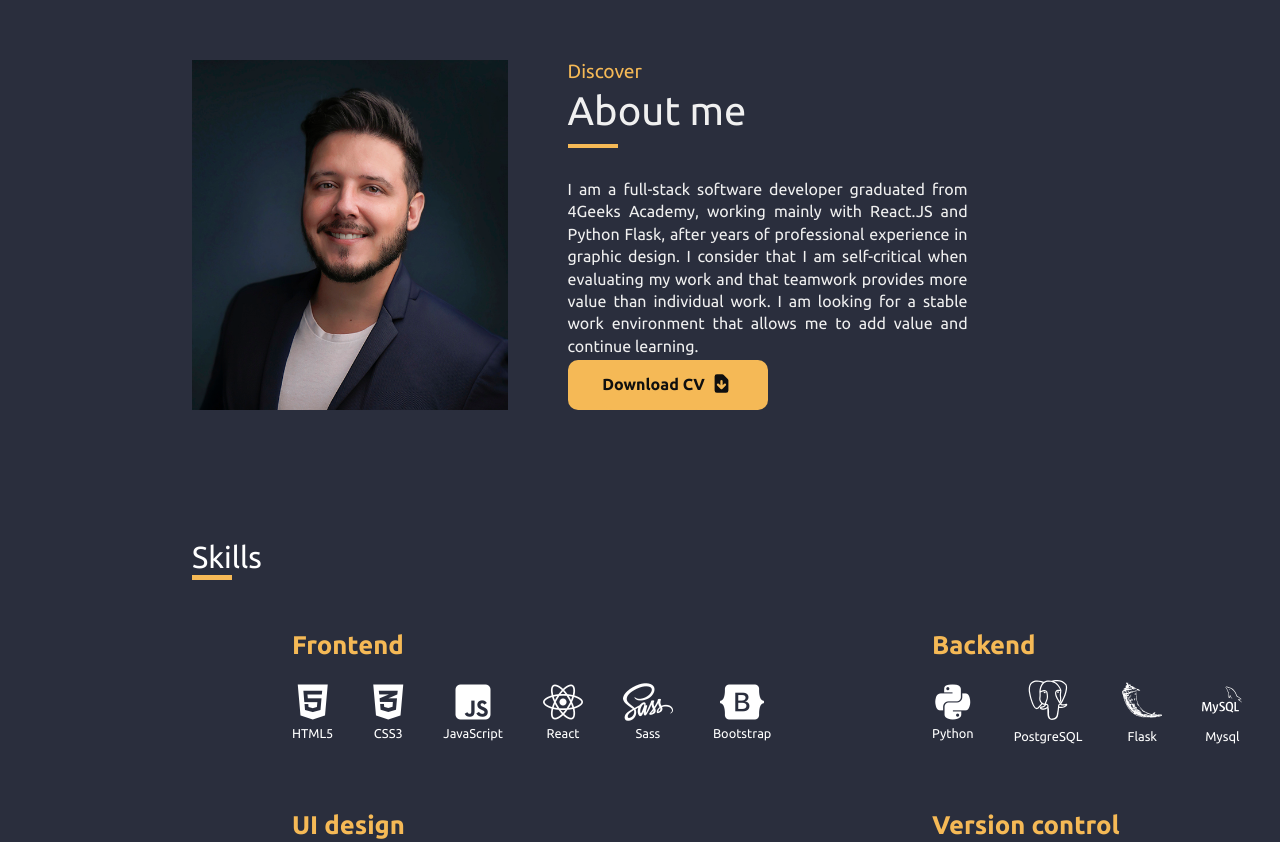
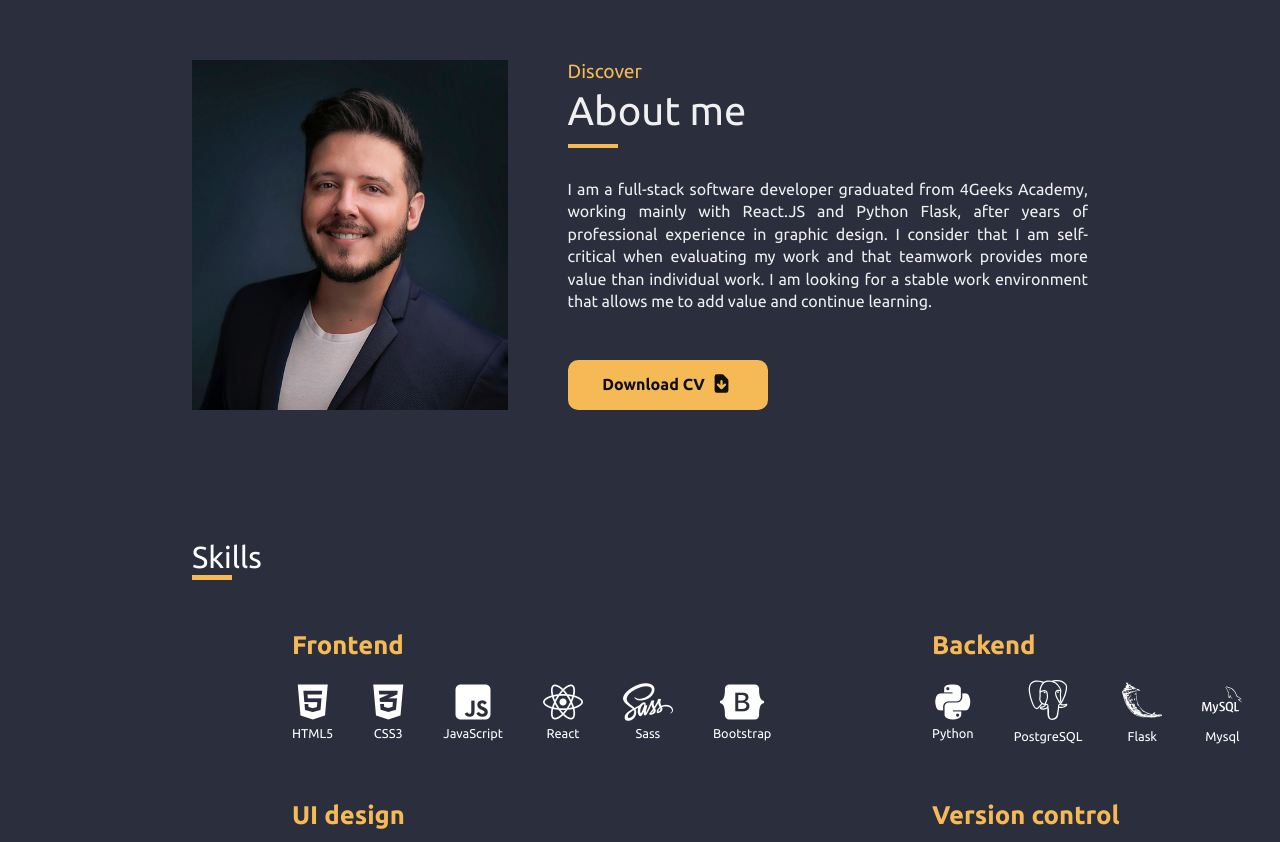
Before and after one commit to George-Lion/my-portfolio, a React (Vite) app: page / in a window 1280 px wide. Shown: the part 850-1692 px from the top of the page. Built offline with nearby package versions, Linux system fonts and the light colour scheme.

Commit message:
responsive portfolio

```diff
--- a/src/components/AboutMe.jsx
+++ b/src/components/AboutMe.jsx
@@ -19,8 +19,8 @@ const AboutMe = ({ theme }) => {
         }
         id="about"
       >
-        <div className={styles.bloc2__box} data-aos="fade-up">
-          <div className={styles.bloc2__box__content} data-aos="fade-up">
+        <div className={styles.bloc2__box}>
+          <div className={styles.bloc2__box__content}>
             <div className={styles.bloc2__box__content__picbox}>
               <img
                 className={styles.bloc2__box__content__picbox__picture1}
--- a/src/components/AboutMe.module.scss
+++ b/src/components/AboutMe.module.scss
@@ -14,12 +14,19 @@
         background-color: $ml1;
     }
 
-
-    $breakpoint-tablet: 800px;
+    $breakpoint-tablet: 820px;
     @media (max-width: $breakpoint-tablet) {
         width: 100%;
-        height: 1200px;
-        margin-top: 100px;
+        height: 100%;
+        padding-top: 20%;
+        padding-bottom: 0px;
+    }
+
+    $breakpoint-tablet: 778px;
+    @media (max-width: $breakpoint-tablet) {
+        width: 100%;
+        height: 100%;
+        padding-bottom: 0px;
     }
 
     $breakpoint-tablet: 500px;
@@ -40,6 +47,20 @@
             width: 90%;
         }
 
+        $breakpoint-tablet: 820px;
+        @media (max-width: $breakpoint-tablet) {
+            width: 100%;
+            padding-top: 0px;
+            margin: 0px;
+        }
+
+        $breakpoint-tablet: 778px;
+        @media (max-width: $breakpoint-tablet) {
+                width: 100%;
+                padding-top: 0px;
+                margin: 0px;
+            }
+
         $breakpoint-tablet: 500px;
         @media (max-width: $breakpoint-tablet) {
             width: 100%;
@@ -58,9 +79,23 @@
                 width: 100%;
             }
 
-            $breakpoint-tablet: 800px;
+            $breakpoint-tablet: 820px;
+                @media (max-width: $breakpoint-tablet) {
+                    width: 90%;
+                    margin: auto;
+                }
+
+            $breakpoint-tablet: 620px;
             @media (max-width: $breakpoint-tablet) {
                 width: 90%;
+                display: block;
+                justify-content: center;
+            }
+
+            $breakpoint-tablet: 778px;
+            @media (max-width: $breakpoint-tablet) {
+                width: 90%;
+                display: block;
                 justify-content: center;
             }
 
@@ -85,15 +120,18 @@
                         margin: 50px 30px 0px 0px;
                     }
 
-                    $breakpoint-tablet: 800px;
+                    $breakpoint-tablet: 820px;
                     @media (max-width: $breakpoint-tablet) {
-                        width: 80%;
-                        margin: 50px 0px 0px 35px;
+                        width: 300px;
+                        object-fit: contain;
+                        margin: 0px 20px 20px 0px;
                     }
 
-                    $breakpoint-tablet: 600px;
+                    $breakpoint-tablet: 778px;
                     @media (max-width: $breakpoint-tablet) {
-                        margin-left: 80px;
+                        width: 250px;
+                        object-fit: contain;
+                        margin: 0px 0px 20px 0px;
                     }
 
                     $breakpoint-tablet: 500px;
@@ -110,6 +148,20 @@
                 justify-content: right;
                 height: 350px;
                 margin-top: 50px;
+
+                $breakpoint-tablet: 820px;
+                @media (max-width: $breakpoint-tablet) {
+                    margin: 0px 0px 0px 0px;
+                    height: 340px;
+                    justify-content: left;
+                }
+
+                $breakpoint-tablet: 778px;
+                @media (max-width: $breakpoint-tablet) {
+                    margin: 0px 0px 0px 0px;
+                    height: 300px;
+                    justify-content: left;
+                }
 
                 $breakpoint-tablet: 500px;
                 @media (max-width: $breakpoint-tablet) {
@@ -133,7 +185,7 @@
                     color: $resalt;
                     font-size: 1.2rem;
 
-                    $breakpoint-tablet: 800px;
+                    $breakpoint-tablet: 820px;
                     @media (max-width: $breakpoint-tablet) {
                         margin: 0px 0px 0px 0px;
 
@@ -162,7 +214,7 @@
                     color: $textl;
                 }
 
-                $breakpoint-tablet: 800px;
+                $breakpoint-tablet: 820px;
                 @media (max-width: $breakpoint-tablet) {
                     font-size: 1.8rem;
                     margin: 0px 0px 0px 0px;
@@ -183,7 +235,7 @@
                 height:4px;
                 background-color: $resalt;
 
-                $breakpoint-tablet: 800px;
+                $breakpoint-tablet: 820px;
                 @media (max-width: $breakpoint-tablet) {
                     margin: 0px 0px 0px 0px;
 
@@ -198,7 +250,7 @@
 
                 &__text1{
                     color: $text2;
-                    width: 80%;
+                    width:80%;
                     text-align: justify;
                     line-height: 1.4;
                     font-size: 1.1rem;
@@ -213,17 +265,42 @@
                         color: $textl;
                     }
 
-                    $breakpoint-tablet: 1300px;
+                    $breakpoint-tablet: 1500px;
                     @media (max-width: $breakpoint-tablet) {
-                        width: 400px;
+                        width: 100%;
                         margin: 30px auto 0px auto;
+                        font-size: 1rem;
+                    }
+
+                    $breakpoint-tablet: 1200px;
+                    @media (max-width: $breakpoint-tablet) {
+                        margin: 30px auto 0px auto;
+                        font-size: 0.9rem;
+                    }
+
+                    $breakpoint-tablet: 980px;
+                    @media (max-width: $breakpoint-tablet) {
+
+                        font-size: 0.9rem;
+
+                    }
+
+                    $breakpoint-tablet: 820px;
+                    @media (max-width: $breakpoint-tablet) {
+
+                        font-size: 0.9rem;
+
+                    }
+
+                    $breakpoint-tablet: 778px;
+                    @media (max-width: $breakpoint-tablet) {
                         font-size: 1rem;
 
                     }
 
                     $breakpoint-tablet: 500px;
                     @media (max-width: $breakpoint-tablet) {
-                        width: 100%;
+
                         margin: 30px 10px 40px 0px;
                         font-size: 0.9rem;
 
@@ -231,7 +308,7 @@
 
                     $breakpoint-tablet: 377px;
                     @media (max-width: $breakpoint-tablet) {
-                        width: 100%;
+
                         margin: 30px 10px 45px 0px;
                         font-size: 0.9rem;
 
@@ -239,7 +316,7 @@
 
                     $breakpoint-tablet: 340px;
                     @media (max-width: $breakpoint-tablet) {
-                        width: 100%;
+
                         margin: 30px 10px 60px 0px;
                         font-size: 0.9rem;
 
@@ -258,12 +335,22 @@
                         position: absolute;
                         bottom: 0;
 
-                        $breakpoint-tablet: 800px;
+                        $breakpoint-tablet: 820px;
                         @media (max-width: $breakpoint-tablet) {
                             width: 100%;
                             height: 40px;
                             font-size: 1.2rem;
                             padding-top: 8px;
+
+                        }
+
+                        $breakpoint-tablet: 778px;
+                        @media (max-width: $breakpoint-tablet) {
+                            width: 100%;
+                            height: 40px;
+                            font-size: 1.2rem;
+                            margin-top: 20px;
+
 
                         }
 
@@ -283,6 +370,11 @@
                             border-radius: 10px;
                             margin-top: 15px;
 
+                            $breakpoint-tablet: 820px;
+                            @media (max-width: $breakpoint-tablet) {
+                                margin-top: 0px;
+                            }
+
                             $breakpoint-tablet: 500px;
                             @media (max-width: $breakpoint-tablet) {
                                 margin-top: 0px;
@@ -299,9 +391,13 @@
                                 margin-top: 12px;
                                 margin-left: 5px;
 
-                                $breakpoint-tablet: 800px;
+
+
+                                $breakpoint-tablet: 820px;
                                 @media (max-width: $breakpoint-tablet) {
                                     margin-left: 5px;
+                                    margin-top: 0px;
+                                    padding-bottom: 10px;
                                     font-size: 1.5rem;
                                 }
 
--- a/src/components/Skills.module.scss
+++ b/src/components/Skills.module.scss
@@ -15,6 +15,15 @@
         color:$m1;
     }
 
+    $breakpoint-tablet: 820px;
+    @media (max-width: $breakpoint-tablet) {
+        text-align: left;
+        width: 80%;
+        margin: auto;
+        margin-top: 70px;
+        font-size: 1.8rem;
+    }
+
     $breakpoint-tablet: 500px;
     @media (max-width: $breakpoint-tablet) {
         text-align: left;
@@ -27,6 +36,11 @@
         width: 40px;
         height: 5px;
         background: $resalt;
+
+        $breakpoint-tablet: 820px;
+            @media (max-width: $breakpoint-tablet) {
+               margin-bottom: 60px;
+            }
     }
 }
 
@@ -48,10 +62,11 @@
 
             $breakpoint-tablet: 820px;
             @media (max-width: $breakpoint-tablet) {
-                grid-template-columns: repeat(auto-fit,minmax(100%,1fr));
+                grid-template-columns: repeat(auto-fit,minmax(80%,1fr));
+                width: 100%;
                 padding: 0px;
-                margin: auto;
                 gap:0px;
+
             }
 
             $breakpoint-tablet: 500px;
@@ -72,12 +87,16 @@
 
            $breakpoint-tablet: 820px;
            @media (max-width: $breakpoint-tablet) {
-               padding-left: 0px ;
+            padding-left: 0px ;
+            width: 100%;
+            margin: 0px;
            }
 
            $breakpoint-tablet: 500px;
            @media (max-width: $breakpoint-tablet) {
                padding-left: 0px ;
+               width: 100%;
+               margin: 0px;
            }
 
         &__title{
@@ -89,8 +108,10 @@
 
             $breakpoint-tablet: 820px;
             @media (max-width: $breakpoint-tablet) {
-                font-size: 1.4rem;
+                width: 100%;
+                padding-left: 0px ;
                 text-align: center;
+
             }
 
             $breakpoint-tablet: 500px;
@@ -112,14 +133,15 @@
                 height: 90px;
 
                 &__icons{
-                    height: 90px;
+                    height: 80px;
                     display: flex;
                     margin-left: 30px;
 
                     $breakpoint-tablet: 820px;
                     @media (max-width: $breakpoint-tablet) {
-                        margin: auto;
-                        justify-content: center;
+                        font-size: 28px;
+                        justify-content: space-around;
+                        margin-left: 10px;
                     }
 
                     $breakpoint-tablet: 500px;
@@ -145,7 +167,7 @@
 
                         $breakpoint-tablet: 820px;
                         @media (max-width: $breakpoint-tablet) {
-                            font-size: 2.7rem;
+                            font-size: 2.2rem;
                             margin-right: 35px;
                             margin-left: 35px;
                         }
```
Also changed, not shown: src/pages/Home.module.scss (+9 -10 lines).
